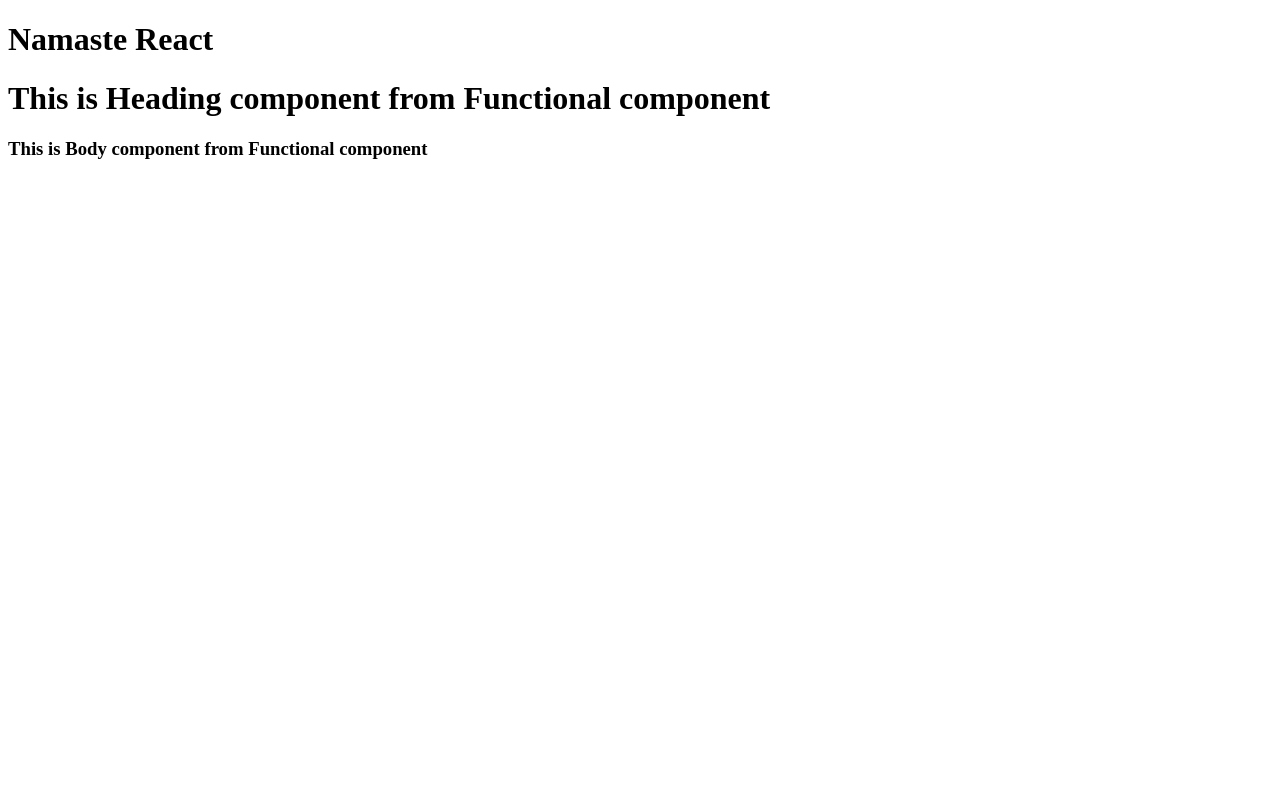
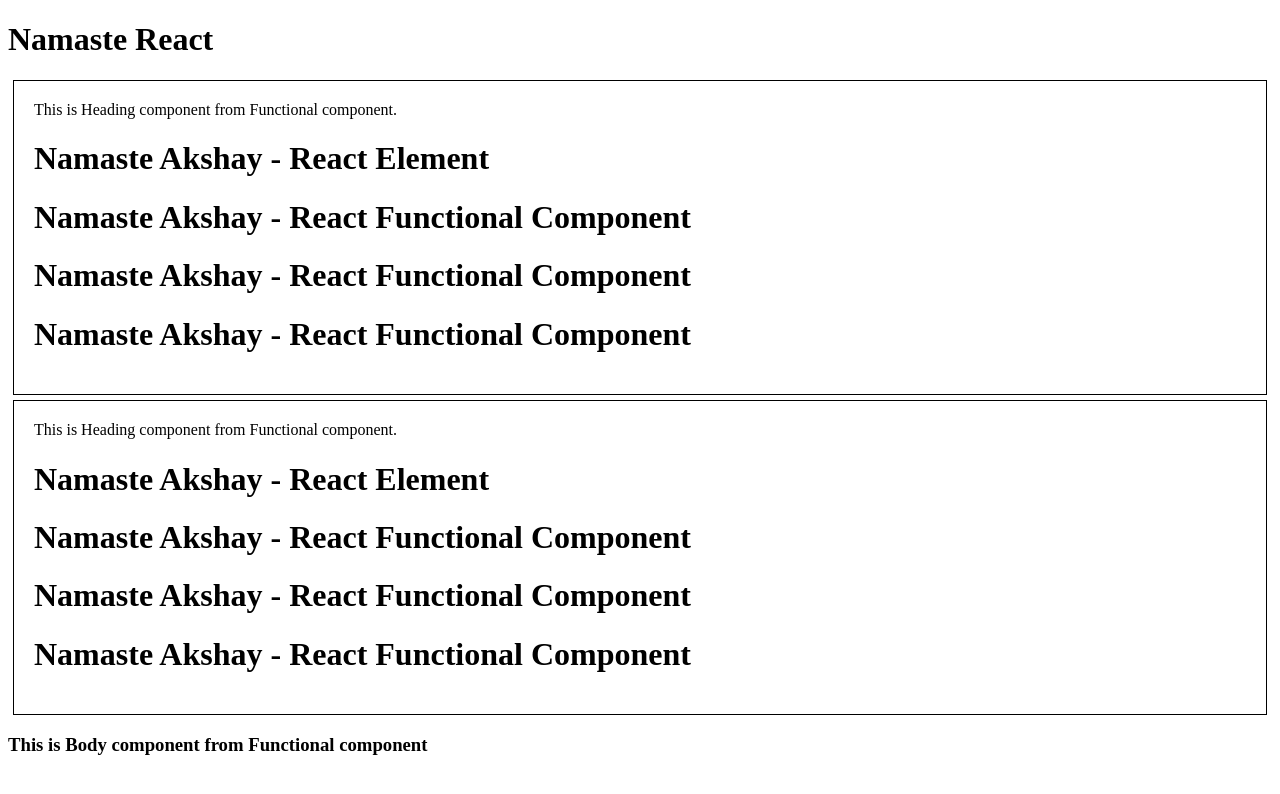
Before and after one commit to akshay-daundkar-14/namaste-react, a React (Vite) app: page / in a window 1280 px wide. Shown: the top 794 px of the page. Built offline with nearby package versions, Linux system fonts and the light colour scheme.

Commit message:
3. Laying the foundation. Render another component inside other component |  XSS attack | {}

```diff
--- a/App.js
+++ b/App.js
@@ -5,11 +5,23 @@
 var jsxElement = <h1>Hello From JSX to Everyone!</h1>;
 
 
+// React element - JSX
+const title = <h1>Namaste Akshay - React Element</h1>
+
+
+// React element - JSX
+const Title2 = () => (<h1>Namaste Akshay - React Functional Component</h1>);
+
 // Functional Component - js function which returns JSX.
-
-const HeadingComponent = () =>{
-   return <h1>This is Heading component from Functional component</h1>
-}
+const HeadingComponent = () =>(
+        <div className="heading">
+            This is Heading component from Functional component.
+            {title}
+            {Title2()}
+            <Title2></Title2>
+            <Title2/>
+        </div>
+)
 
 // Component Composition - One component in another component
 
@@ -17,6 +29,7 @@
    return (
     <div>
         <HeadingComponent/>
+        {HeadingComponent()}
         <h3>This is Body component from Functional component</h3>
     </div>
    )
--- /dev/null
+++ b/index.css
@@ -0,0 +1,5 @@
+.heading{
+    border: 1px solid black;
+    padding: 20px;
+    margin: 5px;
+}
--- a/index.html
+++ b/index.html
@@ -2,6 +2,7 @@
 <html lang="en">
 <head>
 <title>Inception</title>
+<link rel="stylesheet" href="index.css">
 </head>
 
 <body>
```
